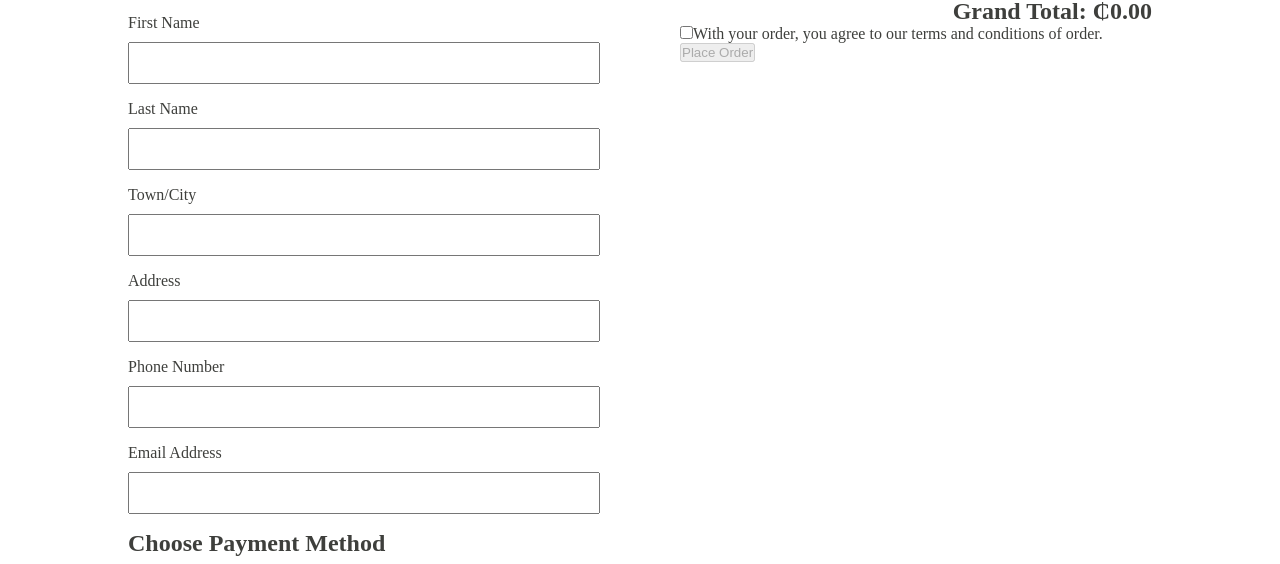
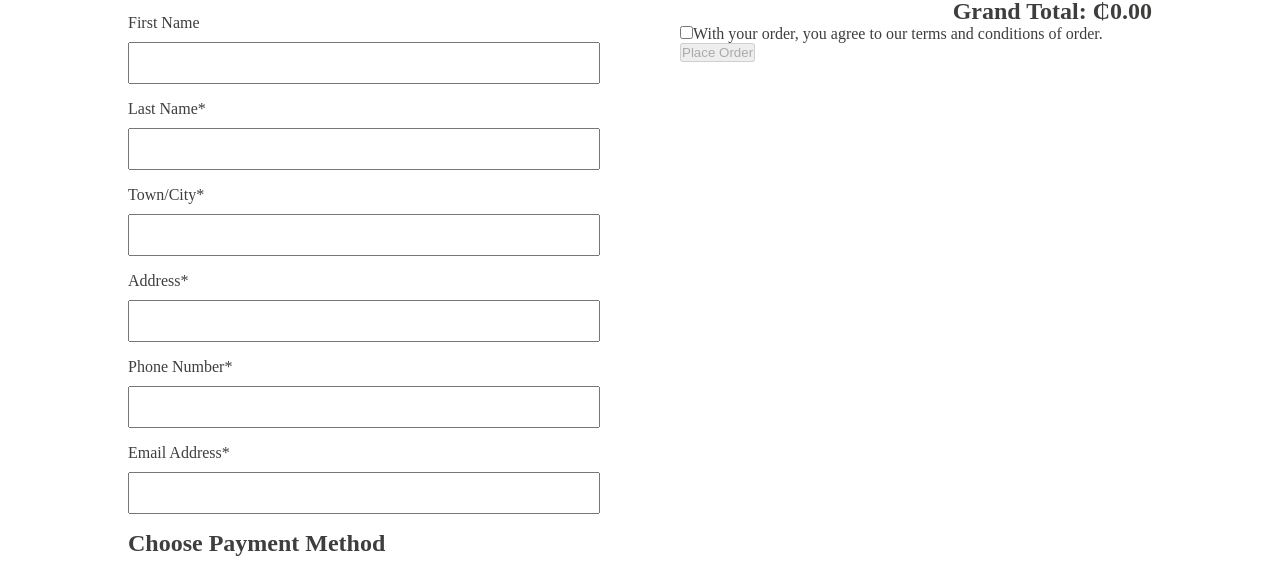
Before and after one commit to kworlanyo/Lavie-Fruit-Juices-And-Smoothies-Website, a React (Vite) app: page /checkout in a window 1280 px wide. Shown: the part 179-743 px from the top of the page. Built offline with nearby package versions, Linux system fonts and the light colour scheme.

Commit message:
Checkout page edited

```diff
--- a/src/components/Checkout.jsx
+++ b/src/components/Checkout.jsx
@@ -19,27 +19,27 @@ function Checkout() {
               <h2>Billing Details</h2>
               <label>
                 First Name
-                <input type="text" name="firstName" />
+                <input type="text" name="firstName" required />
               </label>
               <label>
-                Last Name
-                <input type="text" name="lastName" />
+                Last Name*
+                <input type="text" name="lastName" required />
               </label>
               <label>
-                Town/City
-                <input type="text" name="town" />
+                Town/City*
+                <input type="text" name="town" required />
               </label>
               <label>
-                Address
-                <input type="text" name="address" />
+                Address*
+                <input type="text" name="address" required />
               </label>
               <label>
-                Phone Number
-                <input type="tel" name="phoneNumber" />
+                Phone Number*
+                <input type="tel" name="phoneNumber" required />
               </label>
               <label>
-                Email Address
-                <input type="email" name="email" />
+                Email Address*
+                <input type="email" name="email" required />
               </label>
               <h2>Choose Payment Method</h2>
               <div className="radio-button">
```
